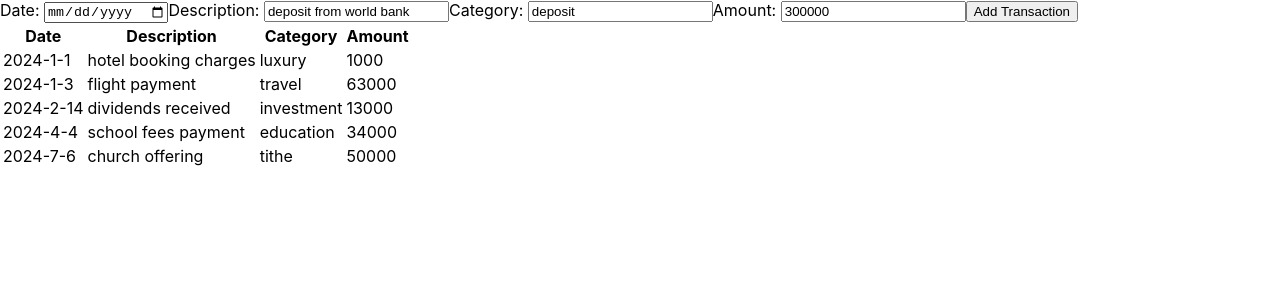
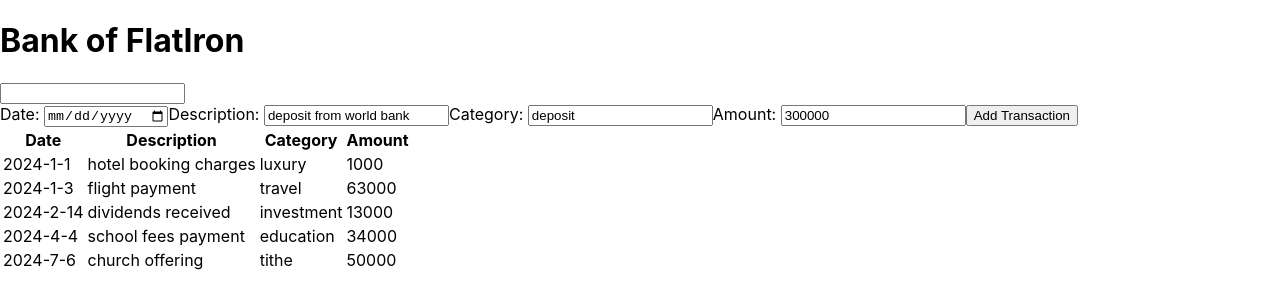
Before and after one commit to One-G-Row/flatiron-codechallenge-phase2, a React (Create React App) app: page / in a window 1280 px wide. Shown: the top 308 px of the page. Built offline with nearby package versions, Linux system fonts and the light colour scheme.

Commit message:
getting input value from input field

```diff
--- a/src/components/Header.js
+++ b/src/components/Header.js
@@ -1,5 +1,20 @@
+import React,{useState} from "react"
 
 function Header(){
+const [input, setInput] = useState()
+
+function handleInput(e){
+setInput(e.target.value)
+}
+
+console.log(input)
+
+return(
+<div>
+<h1>Bank of FlatIron</h1>
+<input type="text" onChange={handleInput}/>
+</div>
+)
 
 }
 export default Header
```
